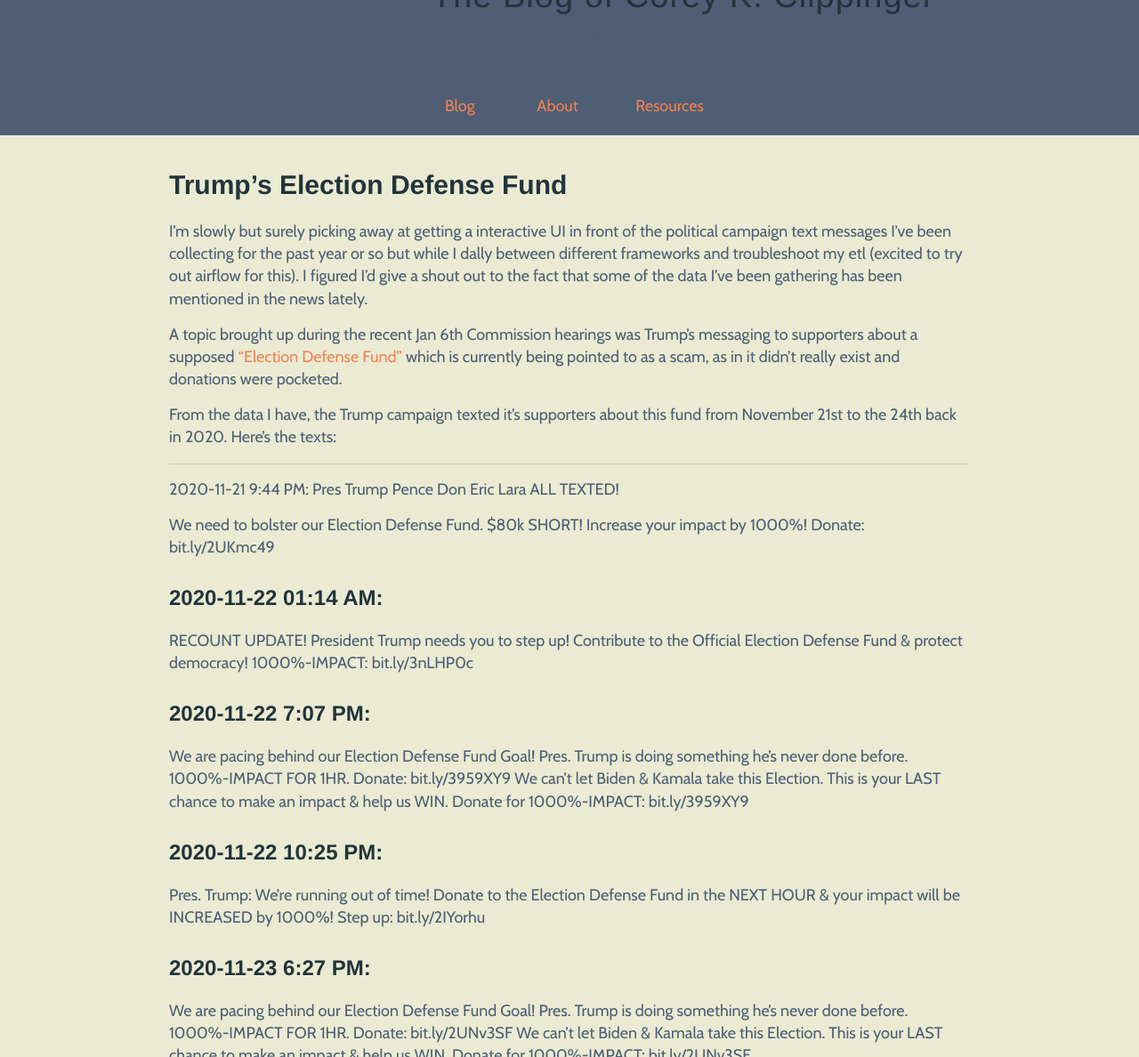
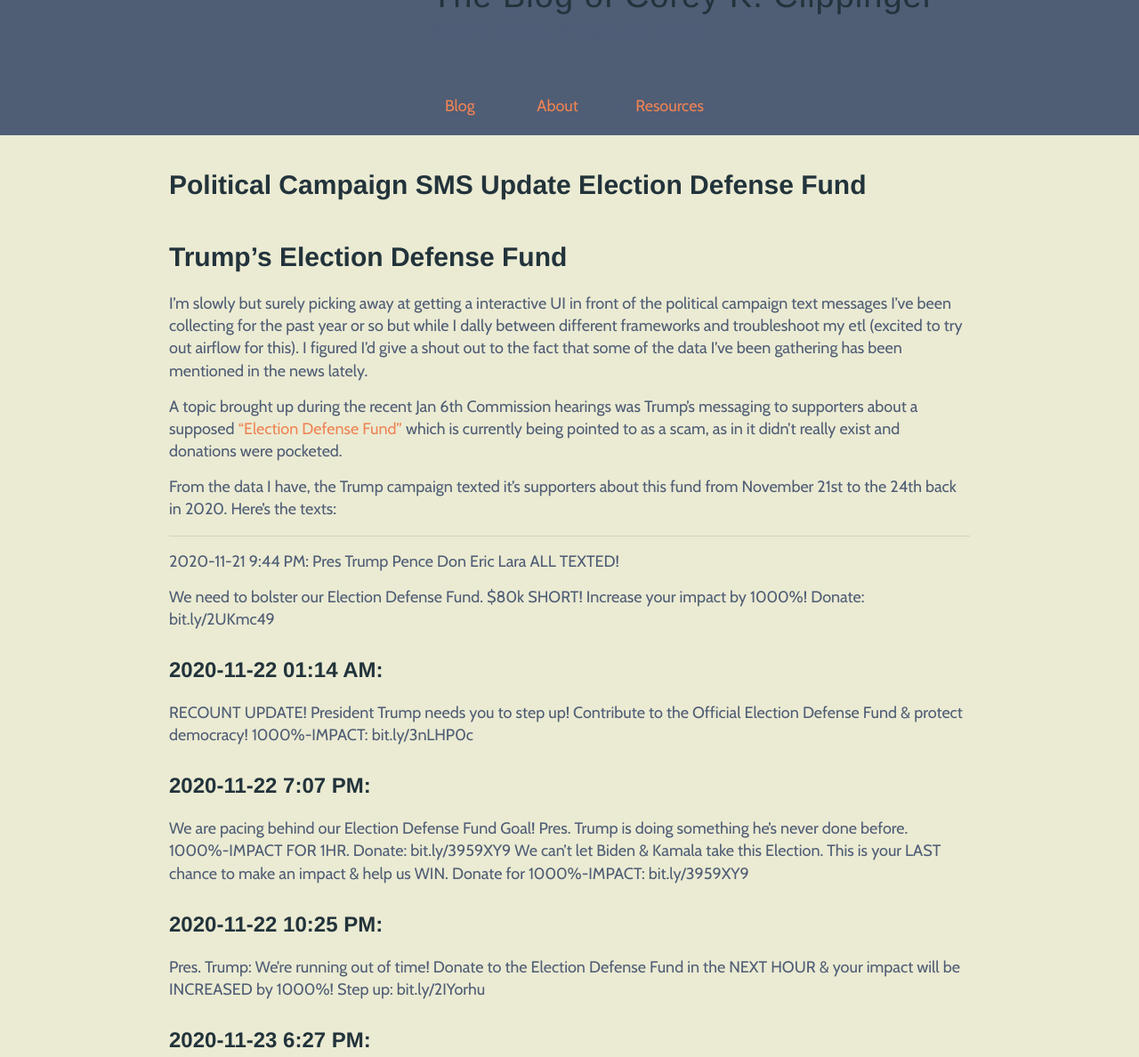
Before and after one commit to coreyclip/coreyclip.github.io, a Jekyll site: the page built from _posts/2022-06-13-Political-Sms-Campaign-Update-Election-Defense-Fund.md, in a window 1280 px wide and 1400 px high, cut to the strip 212-1400 px from the top of the window. Shown: the whole strip at 89% size. Built offline with Jekyll 4.4.1, drawn with Linux system fonts in a browser that asks for light colours; nearby versions of some CDN libraries; some web fonts are replaced; our own code applies the rules of GitHub Pages for plain Markdown files; some of the changed text lies outside the part shown.

Commit message:
title fix

```diff
--- a/_posts/2022-06-13-Political-Sms-Campaign-Update-Election-Defense-Fund.md
+++ b/_posts/2022-06-13-Political-Sms-Campaign-Update-Election-Defense-Fund.md
@@ -1,6 +1,6 @@
 ---
 layout: post
-title: Political Campaign SMS - Update: Election Defense Fund
+title: Political Campaign SMS Update Election Defense Fund
 published: true
 tags: project politics data
 ---
```
